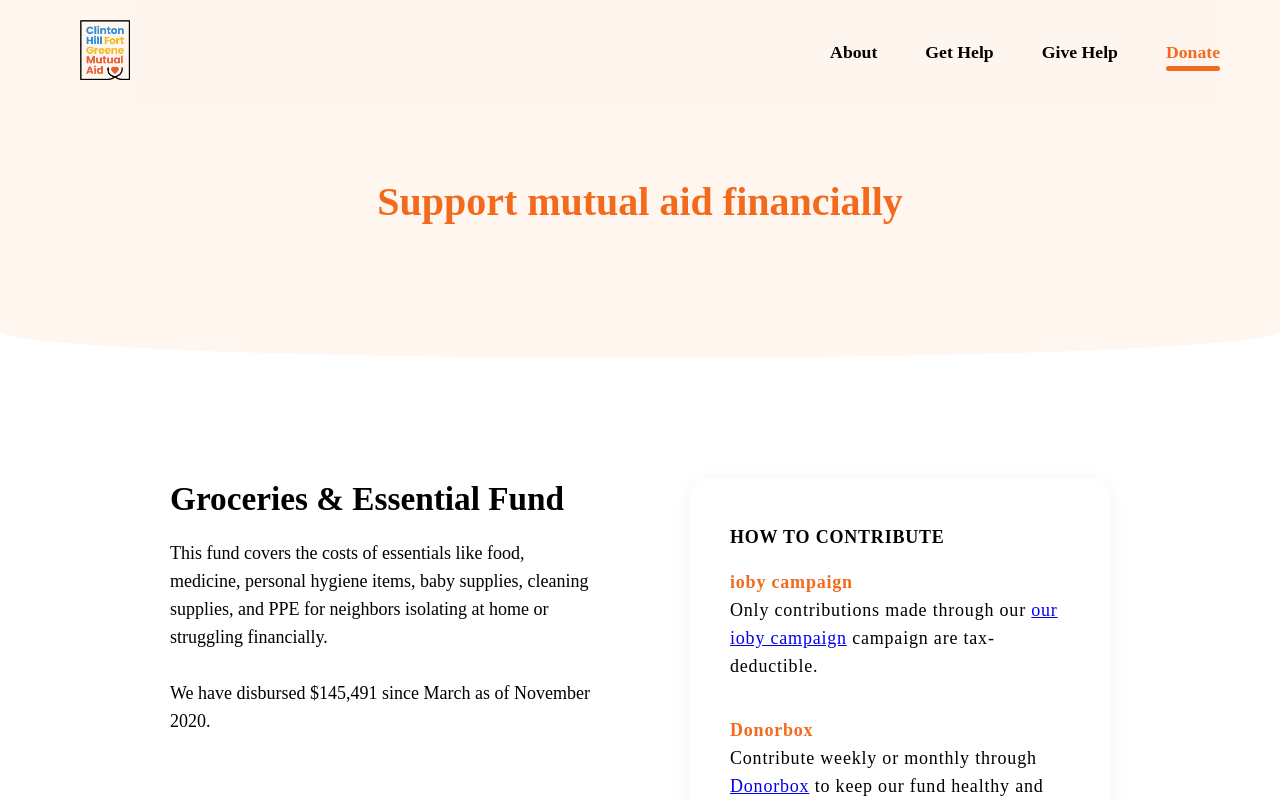
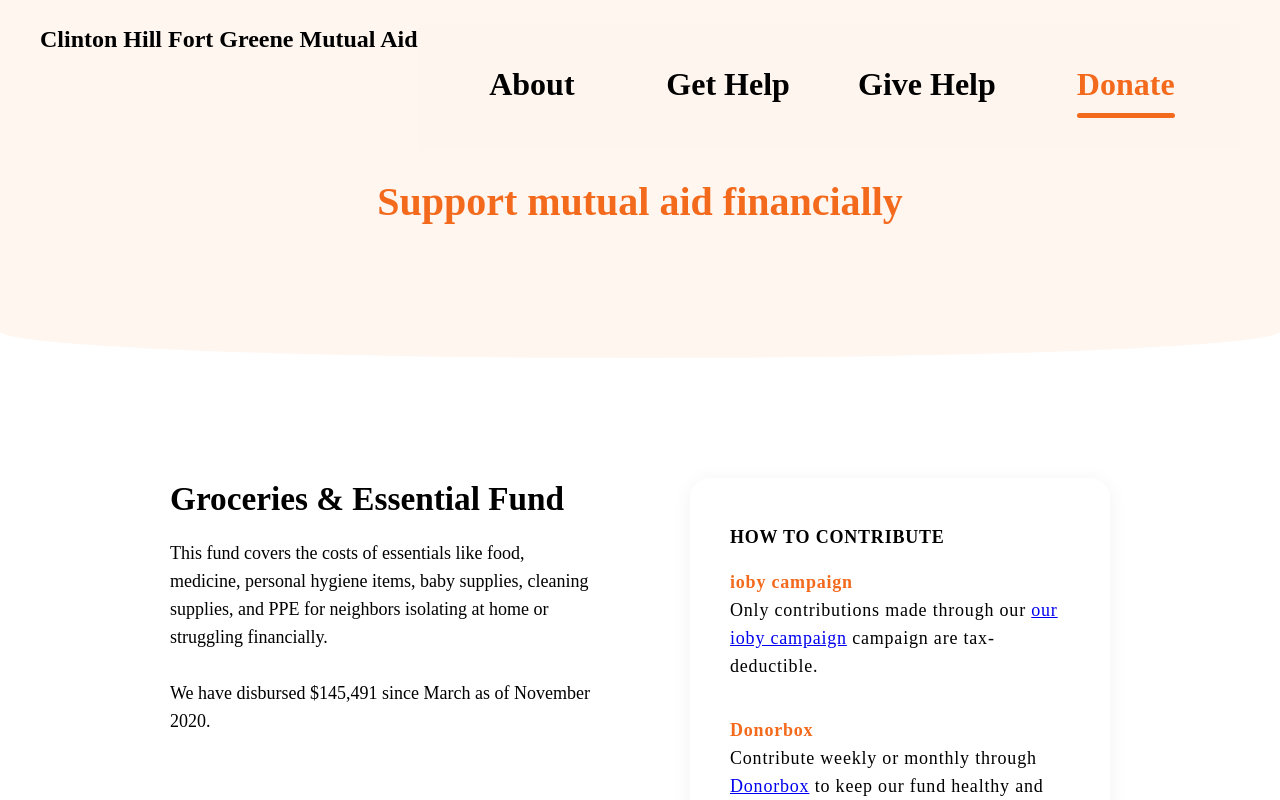
Before and after one commit to RodEsp/chfgma.org, a React (Create React App) app: page /donate in a window 1280 px wide. Built offline with nearby package versions, Linux system fonts and the light colour scheme; a web font is replaced by a local one.

Commit message:
* updates header

```diff
--- a/src/components/layout/Header.css
+++ b/src/components/layout/Header.css
@@ -14,12 +14,7 @@ header {
     z-index: 9999;
     width: 100%;
     position: fixed;
-    padding: 0 20px;
-}
-
-header .logo {
-    width: 50px;
-    margin: 10px;
+    padding: 25px 40px;
 }
 
 header.about {
@@ -54,8 +49,37 @@ header.donate nav {
     background: var(--nav-background-donate);
 }
 
+header a.home {
+    white-space: nowrap;
+    text-decoration: none;
+    text-transform: none;
+    color: black;
+    font-weight: bold;
+    font-size: 24px;
+    line-height: 29px;
+    text-align: left;
+}
+
+@media screen and (min-width: 900px) {
+    header a.long-home {
+        display: unset;
+    }
+    header a.short-home {
+        display: none;
+    }
+}
+
+@media screen and (max-width: 900px) {
+    header a.long-home {
+        display: none;
+    }
+    header a.short-home {
+        display: unset;
+    }
+}
+
 /****************************
- Nav
+*            Nav            *
 ****************************/
 
 nav {
@@ -78,14 +102,12 @@ nav a {
     color: rgba(0, 0, 0, 1);
     font-style: normal;
     font-weight: 600;
-    font-size: var(--font-size-responsive);
+    font-size: 18px;
     line-height: 22px;
     /* Toggle Animation - Collapse */
     opacity: 0;
     transition: opacity 150ms ease-in-out;
 }
-
-/* The ~ looks for any preceding sibling, it doesn't have to be immediately after. */
 
 .nav-toggle:checked~nav {
     /* Toggle Animation */
@@ -155,14 +177,16 @@ nav a.is-active.donate-link {
 }
 
 nav ul {
-    margin: 0;
-    padding: 0;
+    padding: 0 1em;
     list-style: none;
 }
 
-nav li {
-    margin-bottom: 1em;
-    margin-left: 1em;
+nav ul li a {
+    font-size: 32px;
+}
+
+nav ul li {
+    padding: 1em;
 }
 
 nav a:hover {
@@ -171,42 +195,31 @@ nav a:hover {
 }
 
 /***************
- Logo
-***************/
-
-.logo {
-    white-space: nowrap;
-}
-
-.logo a {
-    font-style: normal;
-    font-weight: bold;
-    font-size: 18px;
-    line-height: 29px;
-    text-decoration: none;
-    text-transform: none;
-    color: black;
-}
-
-/***************
  Desktop
 ***************/
 
 @media screen and (min-width: 768px) {
+    /**************************
+    *         Header          *
+    **************************/
+
     header {
         display: grid;
-        grid-template-columns: minmax(10px, 40px) auto minmax(600px, 3fr) minmax(10px, 40px);
+        font-size: 24px;
+        line-height: 29px;
     }
+
+    /**************************
+    *           Nav           *
+    **************************/
+
     header nav {
         background: none;
-    }
-    /* Logo */
-    header .logo {
-        grid-column: 2 / 3;
     }
     header .nav-toggle-label {
         display: none;
     }
+
     /* nav */
     nav {
         /* The all takes off all the styles on the nav */
@@ -215,14 +228,13 @@ nav a:hover {
         display: flex;
         justify-content: flex-end;
         align-items: center;
+        white-space: nowrap;
     }
     nav ul {
-        display: flex;
-        justify-content: flex-end;
-    }
-    nav li {
-        margin-left: 3em;
-        margin-bottom: 0;
+        display: grid;
+        grid-template-columns: 1fr 1fr 1fr 1fr;
+        justify-content: right;
+        gap: 0 calc(0px + (30 - 0) * ((70vw - (var(--page-min-width) * 1px)) / (var(--page-max-width) - var(--page-min-width))));
     }
     nav a {
         opacity: 1;
--- a/src/components/layout/Header.js
+++ b/src/components/layout/Header.js
@@ -1,12 +1,9 @@
 import React, { useEffect, useState, useRef } from 'react';
 import { useLocation } from 'react-router-dom';
-// import PropTypes from 'prop-types';
 import { NavLink } from 'react-router-dom';
 import "./Header.css"
-import logo from "../../assets/logo.png"
 
 function Header() {
-  console.log("Responsive Header", this)
 
   // Location
   const location = useLocation();
@@ -44,11 +41,11 @@ function Header() {
 
   return (
     <header className={`responsive-header ${headerClass}`} ref={ref}>
-      {/* <h1 className="logo "><NavLink to="/" exact={true}>Clinton Hill Fort Greene Mutual Aid</NavLink></h1> */}
+      <NavLink to="/" exact={true} className="home long-home">Clinton Hill Fort Greene Mutual Aid</NavLink>
+      <NavLink to="/" exact={true} className="home short-home">CHFGMA</NavLink>
 
-      {/* <h1 className="logo logo-short"><NavLink to="/" exact={true}>CHFGMA</NavLink></h1> */}
-      <NavLink to="/" exact={true} className="logo"><img className="logo" src={logo} alt="logo" /></NavLink>
       <input type="checkbox" id="nav-toggle" className="nav-toggle" checked={navExpanded} onClick={() => setNav(!navExpanded)} />
+
       <nav>
         <ul>
           <li><NavLink to="/" exact={true} className="about-link" activeClassName='is-active'>About</NavLink></li>
@@ -66,7 +63,7 @@ function Header() {
 }
 
 function getHeaderClass(pathname) {
-  console.log("getPageClass :::", pathname)
+  // console.log("getPageClass :::", pathname)
   switch (pathname) {
     case "/":
       return "about";
--- a/src/components/pages/GiveHelp.css
+++ b/src/components/pages/GiveHelp.css
@@ -6,7 +6,9 @@
     color: var(--font-color-give-help);
 }
 
-/* jumbo title */
+/**************************
+Jumbo Title
+**************************/
 
 .give-help .jumbo-title {
     background-color: var(--background-give-help);
@@ -61,7 +63,7 @@ Stats
 
 @media screen and (min-width: 768px) {
     .give-help .give-help-stats {
-        grid-template-columns: repeat(4, 218px);
+        grid-template-columns: repeat(4, minmax(20%, 218px));
         justify-content: space-between;
         padding: 0 25px;
     }
```
